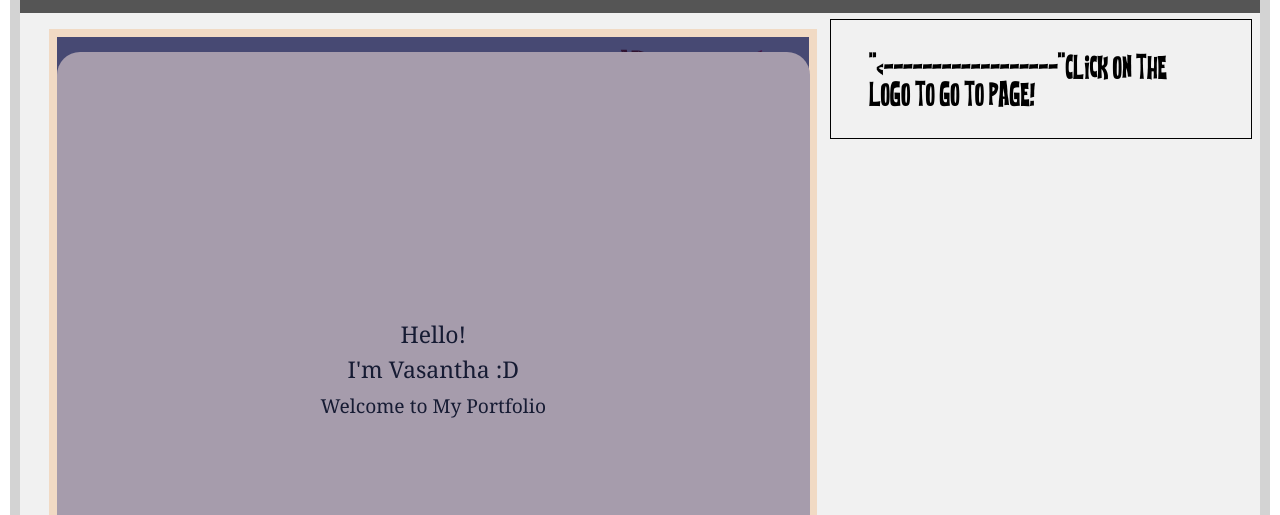
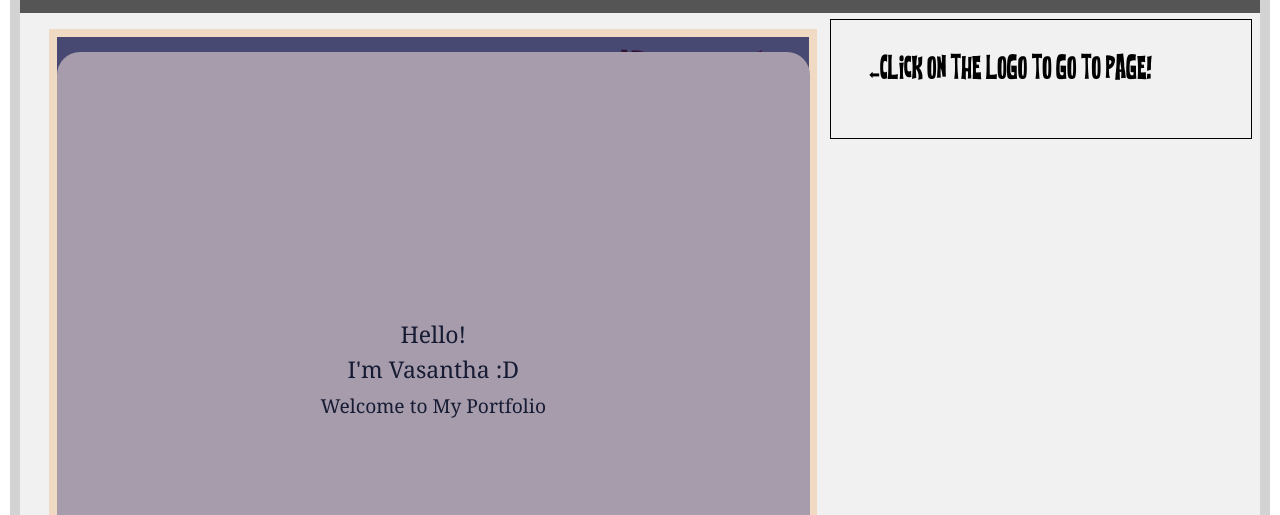
Before and after one commit to va-riable/Interaction-Design-Class, a plain HTML site: page index.html in a window 1280 px wide. Both pictures are taken after a click on the button "D1E1 - Introductions / Show & Tell". Shown: the part 285-800 px from the top of the page. Drawn offline with Linux system fonts and the light colour scheme.

Commit message:
Update index.html

```diff
--- a/index.html
+++ b/index.html
@@ -68,7 +68,7 @@
                 <div class="content">
                         <iframe id="myWeb" src="assets/A3/1_openfirst_A3v1.html"></iframe>
                         <div id="cnt1">
-                            <font face="FlowersKingdom" size="2vw"><span>"<------------------"</span>Click on the Logo to go to page!</font>
+                            <font face="FlowersKingdom" size="2vw">⬅Click on the Logo to go to page!</font>
                         </div>
 
                 </div>
```
